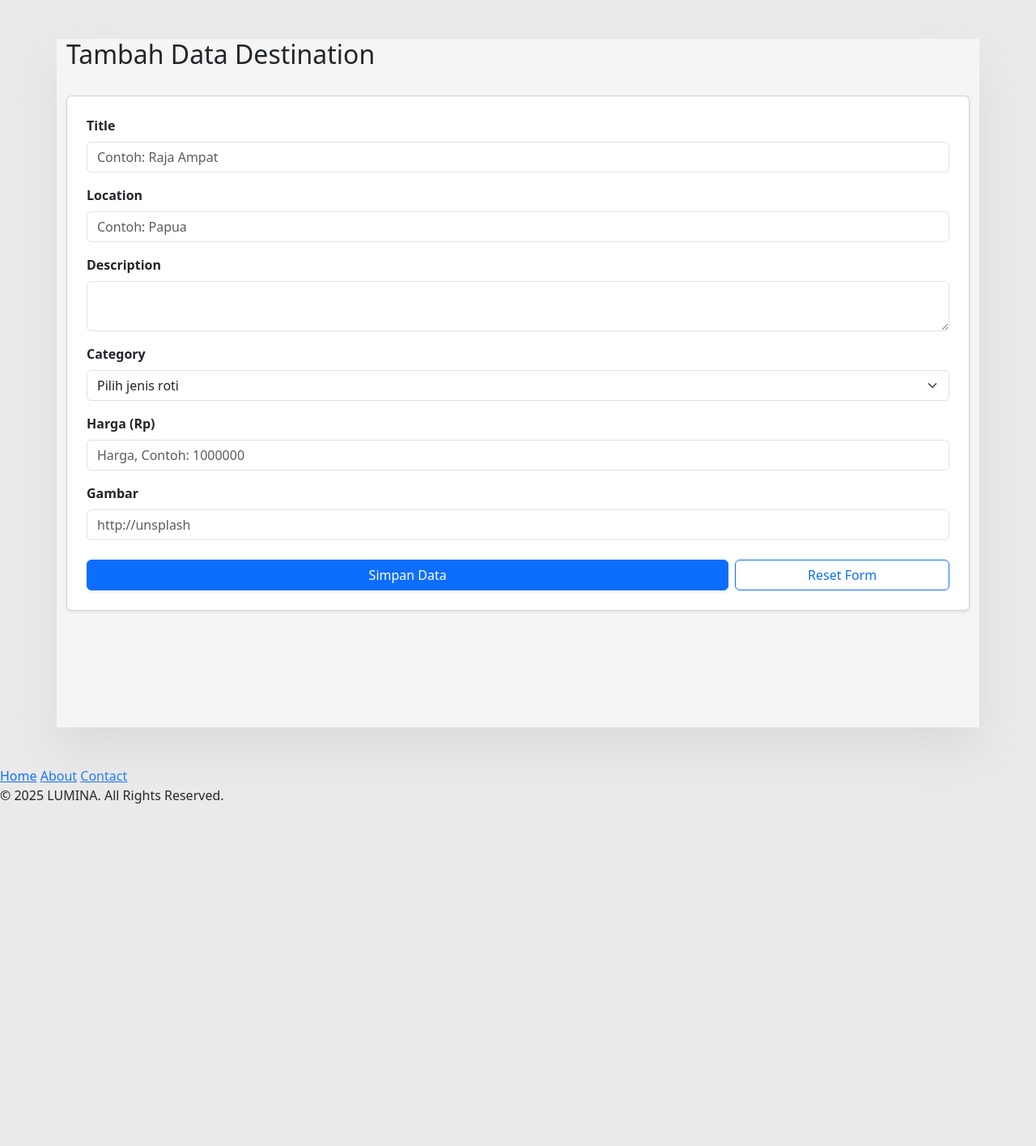
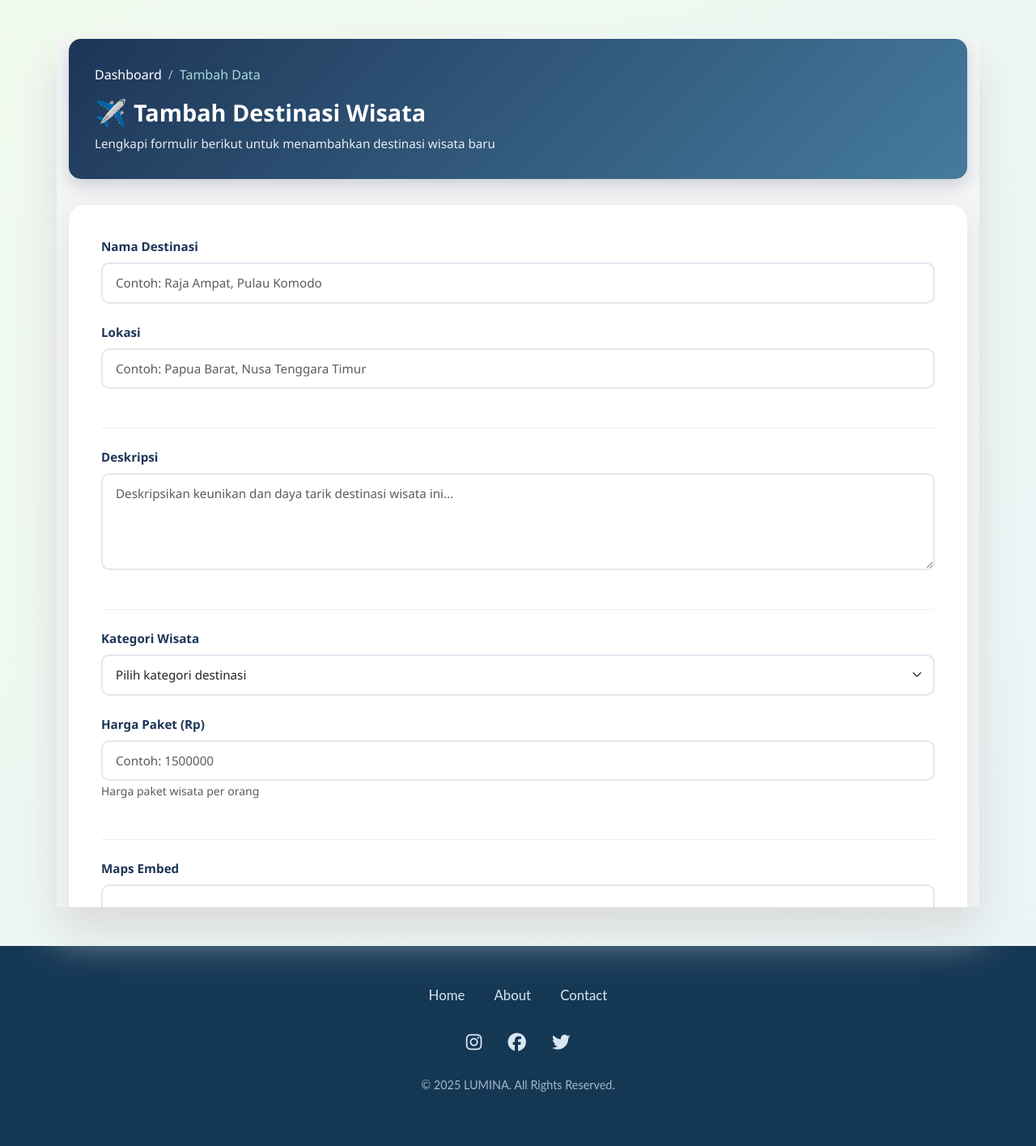
Before and after one commit to nacafriss/Projek-Web---LUMINA, a PHP site: page /admin/add.destination.php in a window 1280 px wide. Shown: the whole page at 81% size. Run offline with PHP 8.4, Linux system fonts and the light colour scheme; a user stored in the database is signed in.

Commit message:
form add+footer

```diff
--- a/admin/add.destination.php
+++ b/admin/add.destination.php
@@ -13,46 +13,86 @@
 <html lang="en">
 <head>
   <?= head("Tambah Destination");  ?>
+  <link rel="stylesheet" href="../css/add.des.css">
+  <link rel="stylesheet" href="../css/footer.css">
 </head>
+
 <body>
-  <main class="container my-5">
-    <div class="d-flex justify-content-between align-items-center mb-4">
-      <h2>Tambah Data Destination</h2>
+   <main class="container my-5">
+    <div class="page-header">
+      <nav aria-label="breadcrumb" class="breadcrumb-custom">
+        <ol class="breadcrumb mb-2">
+          <li class="breadcrumb-item"><a href="dashboard.php" style="color: white; text-decoration: none;">Dashboard</a></li>
+          <li class="breadcrumb-item active" aria-current="page">Tambah Data</li>
+        </ol>
+      </nav>
+      <h2>Tambah Destinasi Wisata</h2>
+      <p style="margin: 0.5rem 0 0 0; opacity: 0.9; font-size: 0.95rem;">Lengkapi formulir berikut untuk menambahkan destinasi wisata baru</p>
     </div>
-    <div class="card p-4 shadow-sm">
+
+    <div class="form-card">
       <form action="../logic/add.logic.php" method="post">
-        <div class="mb-3">
-          <label for="title" class="form-label fw-bold">Title</label>
-          <input name="title" type="text" class="form-control" id="nama" placeholder="Contoh: Raja Ampat" required>
+        <div class="form-section">
+          <div class="mb-4">
+            <label for="title" class="form-label">Nama Destinasi</label>
+            <input name="title" type="text" class="form-control" id="title" placeholder="Contoh: Raja Ampat, Pulau Komodo" required>
+          </div>
+
+          <div class="mb-4">
+            <label for="location" class="form-label">Lokasi</label>
+            <input name="location" type="text" class="form-control" id="location" placeholder="Contoh: Papua Barat, Nusa Tenggara Timur" required>
+          </div>
         </div>
-        <div class="mb-3">
-          <label for="location" class="form-label fw-bold">Location</label>
-          <input name="location" type="text" class="form-control" id="location" placeholder="Contoh: Papua" required>
+
+        <div class="form-section">
+          <div class="mb-4">
+            <label for="description" class="form-label">Deskripsi</label>
+            <textarea name="description" class="form-control" id="description" placeholder="Deskripsikan keunikan dan daya tarik destinasi wisata ini..." required></textarea>
+          </div>
         </div>
-        <div class="mb-3">
-          <label for="description" class="form-label fw-bold">Description</label>
-          <textarea name="description" type="text" class="form-control" id="description" placeholder="" required>
-       </textarea> </div>
-        <div class="mb-3">
-          <label for="category" class="form-label fw-bold">Category</label>
-          <select name="category" id="category" class="form-select" aria-label="Default select example" required>
-            <option selected disabled>Pilih jenis roti</option>
-                <option value="manis">Roti Manis</option>
-                <option value="tawar">Roti Tawar</option>
-                <option value="sobek">Roti Sobek</option>
-          </select>
+
+        <div class="form-section">
+          <div class="mb-4">
+            <label for="category" class="form-label">Kategori Wisata</label>
+            <select name="category" id="category" class="form-select" required>
+              <option selected disabled>Pilih kategori destinasi</option>
+              <option value="pantai">Wisata Pantai</option>
+              <option value="gunung">Wisata Gunung</option>
+              <option value="budaya">Wisata Budaya</option>
+              <option value="kuliner">Wisata Kuliner</option>
+              <option value="sejarah">Wisata Sejarah</option>
+              <option value="alam">Wisata Alam</option>
+            </select>
+          </div>
+
+          <div class="mb-4">
+            <label for="price" class="form-label">Harga Paket (Rp)</label>
+            <input name="price" type="number" class="form-control" id="price" placeholder="Contoh: 1500000" min="0" required>
+            <small class="text-muted">Harga paket wisata per orang</small>
+          </div>
         </div>
-        <div class="mb-3">
-          <label for="price" class="form-label fw-bold">Harga (Rp)</label>
-          <input name="price" type="number" class="form-control" id="harga" placeholder="Harga, Contoh: 1000000" min="0" required>
+
+        <div class="form-section">
+          <div class="mb-4">
+            <label for="maps_embed" class="form-label">Maps Embed</label>
+            <input name="maps_embed" type="url" class="form-control" id="maps_embed" placeholder="" required>
+            <small class="text-muted">Link lokasi</small>
+          </div>
+
+          <div class="mb-4">
+            <label for="cover_image" class="form-label">URL Gambar</label>
+            <input name="cover_image" type="url" class="form-control" id="cover_image" placeholder="https://example.com/image.jpg">
+            <small class="text-muted">Link gambar destinasi dari internet (opsional)</small>
+          </div>
         </div>
-        <div class="mb-4">
-          <label for="cover_image" class="form-label fw-bold">Gambar</label>
-          <input name="cover_image" type="text" class="form-control" id="gambar" placeholder="http://unsplash"">
-        </div>
-        <div class="d-flex gap-2">
-          <button type="submit" class="btn btn-primary w-75 shadow-sm">Simpan Data</button>
-          <button type="reset" class="btn btn-outline-primary w-25">Reset Form</button>
+
+        <div class="d-flex gap-3 mt-4">
+          <button type="submit" class="btn btn-primary flex-grow-1">
+            Simpan Destinasi
+          </button>
+          <button type="reset" class="btn btn-outline-primary" style="flex: 0 0 auto; min-width: 120px;">
+            Reset
+          </button>
         </div>
       </form>
     </div>
--- a/components/components.php
+++ b/components/components.php
@@ -13,7 +13,7 @@
 
   <link rel="stylesheet" href="../css/style.css">
   <link rel="stylesheet" href="../css/card.css">
-
+  <link rel="stylesheet" href="https://cdnjs.cloudflare.com/ajax/libs/font-awesome/6.5.0/css/all.min.css">
 <?php
 }
 ?>
--- /dev/null
+++ b/css/add.des.css
@@ -0,0 +1,197 @@
+:root {
+    --primary: #1d3557;
+    --secondary: #457b9d;
+    --accent: #a8dadc;
+    --light: #f1faee;
+    --danger: #e63946;
+}
+
+* {
+    margin: 0;
+    padding: 0;
+    box-sizing: border-box;
+}
+
+html, body {
+    height: 100%;
+    margin: 0;
+    padding: 0;
+}
+
+body {
+    background: linear-gradient(135deg, var(--light) 0%, #e8f4f8 100%);
+    font-family: 'Segoe UI', Tahoma, Geneva, Verdana, sans-serif;
+    display: flex;
+    flex-direction: column;
+    min-height: 100vh;
+}
+
+main {
+    flex: 1 0 auto;
+    width: 100%;
+    padding-bottom: 3rem;
+    overflow-x: hidden;
+}
+
+.container {
+    max-width: 1140px;
+    margin: 0 auto;
+    padding-left: 15px;
+    padding-right: 15px;
+}
+
+.page-header {
+    background: linear-gradient(135deg, var(--primary) 0%, var(--secondary) 100%);
+    color: white;
+    padding: 2rem;
+    border-radius: 15px;
+    margin-bottom: 2rem;
+    box-shadow: 0 8px 20px rgba(29, 53, 87, 0.2);
+}
+
+.page-header h2 {
+    margin: 0;
+    font-weight: 700;
+    font-size: 1.8rem;
+    display: flex;
+    align-items: center;
+    gap: 0.5rem;
+}
+
+.page-header h2::before {
+    content: "✈️";
+    font-size: 2rem;
+}
+
+.form-card {
+    background: white;
+    border-radius: 20px;
+    padding: 2.5rem;
+    box-shadow: 0 10px 40px rgba(0, 0, 0, 0.08);
+    border: none;
+    width: 100%;
+    max-width: 100%;
+}
+
+.form-card:hover {
+    box-shadow: 0 15px 50px rgba(0, 0, 0, 0.12);
+}
+
+.form-label {
+    color: var(--primary);
+    font-weight: 600;
+    margin-bottom: 0.5rem;
+    font-size: 0.95rem;
+    display: flex;
+    align-items: center;
+    gap: 0.5rem;
+}
+
+.form-control,
+.form-select {
+    border: 2px solid #e0e7ef;
+    border-radius: 10px;
+    padding: 0.75rem 1rem;
+    transition: all 0.3s ease;
+    font-size: 0.95rem;
+}
+
+.form-control:focus,
+.form-select:focus {
+    border-color: var(--secondary);
+    box-shadow: 0 0 0 0.2rem rgba(69, 123, 157, 0.15);
+    outline: none;
+}
+
+textarea.form-control {
+    min-height: 120px;
+    resize: vertical;
+}
+
+.input-icon {
+    position: relative;
+}
+
+.btn-primary {
+    background: linear-gradient(135deg, var(--primary) 0%, var(--secondary) 100%);
+    border: none;
+    padding: 0.85rem 2rem;
+    border-radius: 10px;
+    font-weight: 600;
+    font-size: 1rem;
+    transition: all 0.3s ease;
+    box-shadow: 0 4px 15px rgba(29, 53, 87, 0.3);
+}
+
+.btn-primary:hover {
+    transform: translateY(-2px);
+    box-shadow: 0 6px 20px rgba(29, 53, 87, 0.4);
+    background: linear-gradient(135deg, var(--secondary) 0%, var(--primary) 100%);
+}
+
+.btn-outline-primary {
+    border: 2px solid var(--primary);
+    color: var(--primary);
+    padding: 0.85rem 2rem;
+    border-radius: 10px;
+    font-weight: 600;
+    transition: all 0.3s ease;
+}
+
+.btn-outline-primary:hover {
+    background: var(--primary);
+    color: white;
+    transform: translateY(-2px);
+}
+
+.form-section {
+    margin-bottom: 1.5rem;
+    padding-bottom: 1.5rem;
+    border-bottom: 1px solid #e8f0f7;
+}
+
+.form-section:last-of-type {
+    border-bottom: none;
+}
+
+.category-badge {
+    display: inline-block;
+    padding: 0.25rem 0.75rem;
+    border-radius: 20px;
+    font-size: 0.85rem;
+    margin-left: 0.5rem;
+    background: var(--accent);
+    color: var(--primary);
+}
+
+.breadcrumb-custom {
+    background: transparent;
+    padding: 0;
+    margin-bottom: 1rem;
+}
+
+.breadcrumb-custom .breadcrumb-item {
+    color: white;
+}
+
+.breadcrumb-custom .breadcrumb-item+.breadcrumb-item::before {
+    color: rgba(255, 255, 255, 0.6);
+}
+
+.breadcrumb-custom .breadcrumb-item.active {
+    color: var(--accent);
+}
+
+@media (max-width: 768px) {
+    .form-card {
+        padding: 1.5rem;
+    }
+
+    .page-header {
+        padding: 1.5rem;
+    }
+
+    .page-header h2 {
+        font-size: 1.4rem;
+    }
+}
--- a/css/footer.css
+++ b/css/footer.css
@@ -1,3 +1,8 @@
+/* Footer Styles - Fixed to stay at bottom */
+footer {
+    flex-shrink: 0;
+    margin-top: auto;
+}
 
 .footer {
     background: #143754;
@@ -5,11 +10,12 @@
     color: #e1ecf4;
     font-family: "Lato", sans-serif;
     width: 100%;
+    margin-top: auto;
 }
 
 .footer-content {
     max-width: 950px;
-    margin: 0 auto;
+    margin: auto;
     text-align: center;
 }
 
@@ -54,7 +60,6 @@
     opacity: 0.7;
 }
 
-
 /* Responsive */
 @media (max-width: 480px) {
     .footer-nav a {
--- a/logic/auth.logic.php
+++ b/logic/auth.logic.php
@@ -61,7 +61,7 @@
  if ($_SESSION['role'] === "admin") {
     header("location: ../admin/dashboard.php");
 } else {
-    header("location: ../user/dashboard.php");
+    header("location: ../index.php");
 }
 exit;
 
```
Also changed, not shown: admin/dashboard.php (+5 -4 lines), css/destinations.css (+172 -34 lines), css/features.css (+17 -7 lines), destinations.php (+14 -22 lines).
